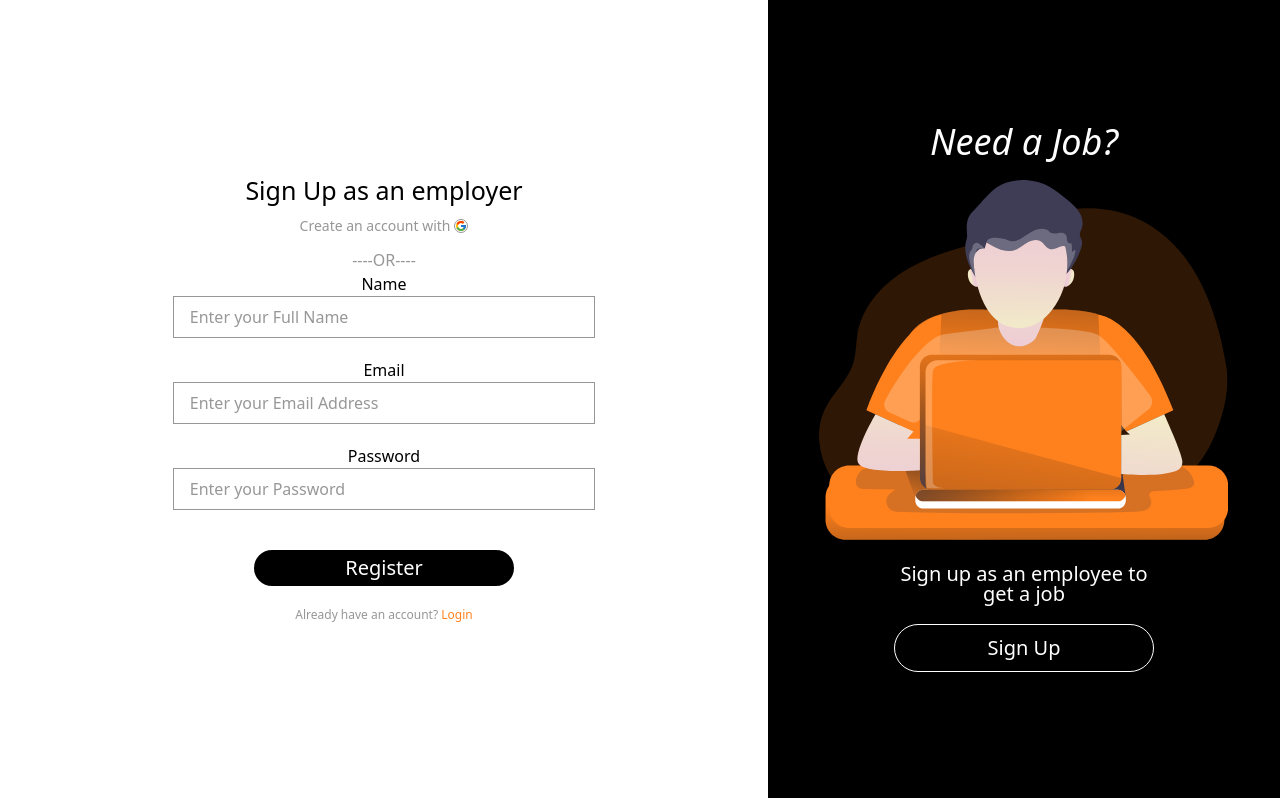
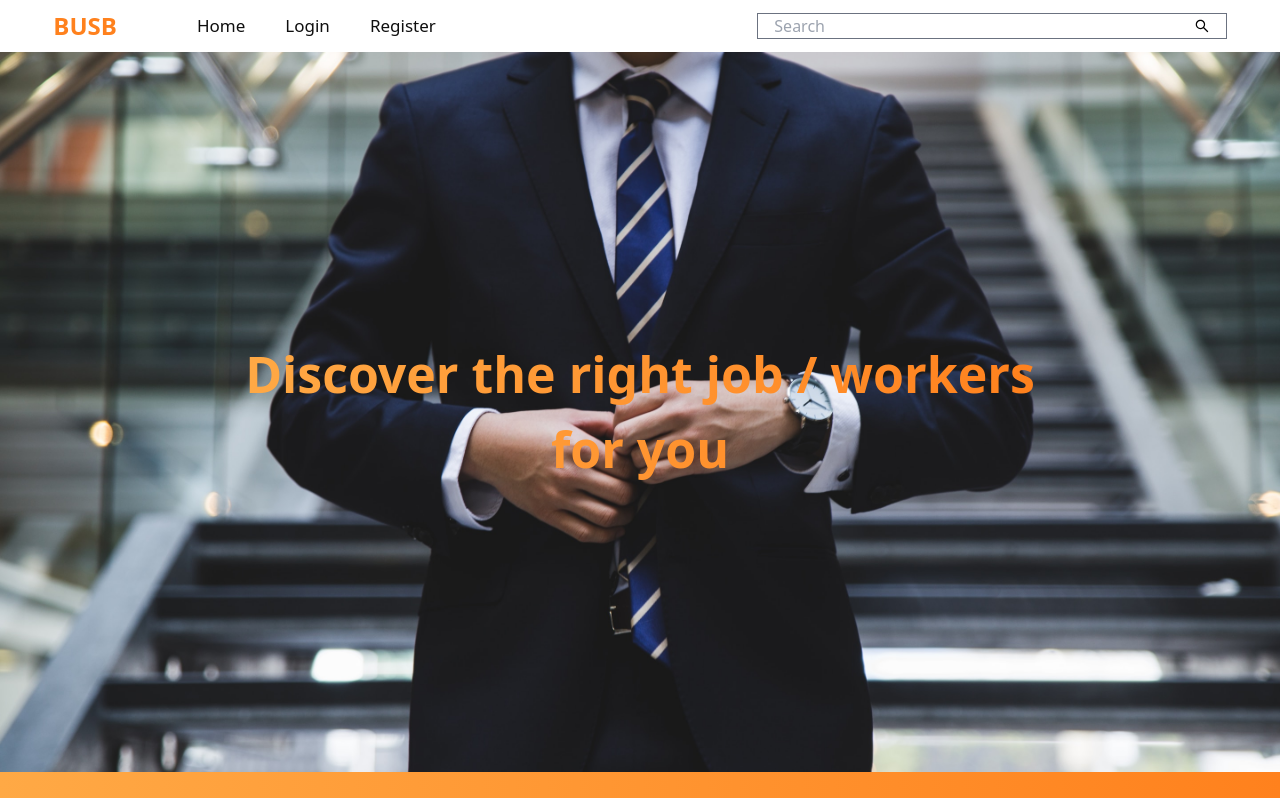
Before and after one commit to EmilyRacheal/busbhackathon, a React (Create React App) app: page / in a window 1280 px wide. Shown: the top 798 px of the page. Built offline with nearby package versions, Linux system fonts and the light colour scheme.

Commit message:
route the auth pages

```diff
--- a/src/App.js
+++ b/src/App.js
@@ -2,6 +2,8 @@ import React from 'react';
 import './App.css';
 import { BrowserRouter, Routes, Route } from 'react-router-dom';
 import Home from "./Pages/Home/home.jsx"
+import Login from "./Pages/Auth/login/login.jsx"
+import Signup from './Pages/Auth/signup/signup';
 
 function App() {
   return (
@@ -9,6 +11,8 @@ function App() {
      <BrowserRouter>
       <Routes>
         <Route path='/' element={<Home />}/>
+        <Route path='/login' element={<Login />} />
+        <Route path='/signup' element={<Signup />} />
       </Routes>
      </BrowserRouter>
     </div>
--- a/src/Components/Navbar/navbar.jsx
+++ b/src/Components/Navbar/navbar.jsx
@@ -2,6 +2,7 @@ import React, { useRef } from "react";
 import { AiOutlineSearch } from "react-icons/ai";
 import { BiMenu } from "react-icons/bi";
 import { useState } from "react";
+import { Link } from "react-router-dom";
 
 function Navbar() {
   const menuRef = useRef();
@@ -34,8 +35,8 @@ function Navbar() {
               className="sm:flex cursor-pointer hidden mt-4 sm:mt-0 gap-x-10 text-[#0F0F0F] px-[3%] sm:px-0 text-[17px] sm:flex-row flex-col"
             >
               <li>Home</li>
-              <li className="my-1 sm:my-0">Login</li>
-              <li>Register</li>
+              <li className="my-1 sm:my-0"> <Link to="/signup">Login</Link> </li>
+              <li><Link to="/login">Register</Link> </li>
 
               <li className="border my-2 sm:hidden border-gray-500 w-full flex items-center justify-between px-4">
                 <input
--- a/src/Pages/Home/home.jsx
+++ b/src/Pages/Home/home.jsx
@@ -6,20 +6,17 @@ import Featured from '../../Components/Featured/featured'
 import HeroPage from "../../Components/HeroPage/index"
 import HowItWorks from '../../Components/HowItWorks/howItWorks'
 import Explore from "../../Components/Explore/explore"
-import Signup from '../Auth/signup/signup'
-import Login from "../Auth/login/login"
+
 
 function Home() {
   return (
     <div>
-      {/* <Signup /> */}
-      <Login />
-        {/* <Navbar />
+        <Navbar />
         <HeroPage />
         <Jobsearch />
         <HowItWorks />
         <Featured />
-        <Explore/> */}
+        <Explore/>
     </div>
   )
 }
```
